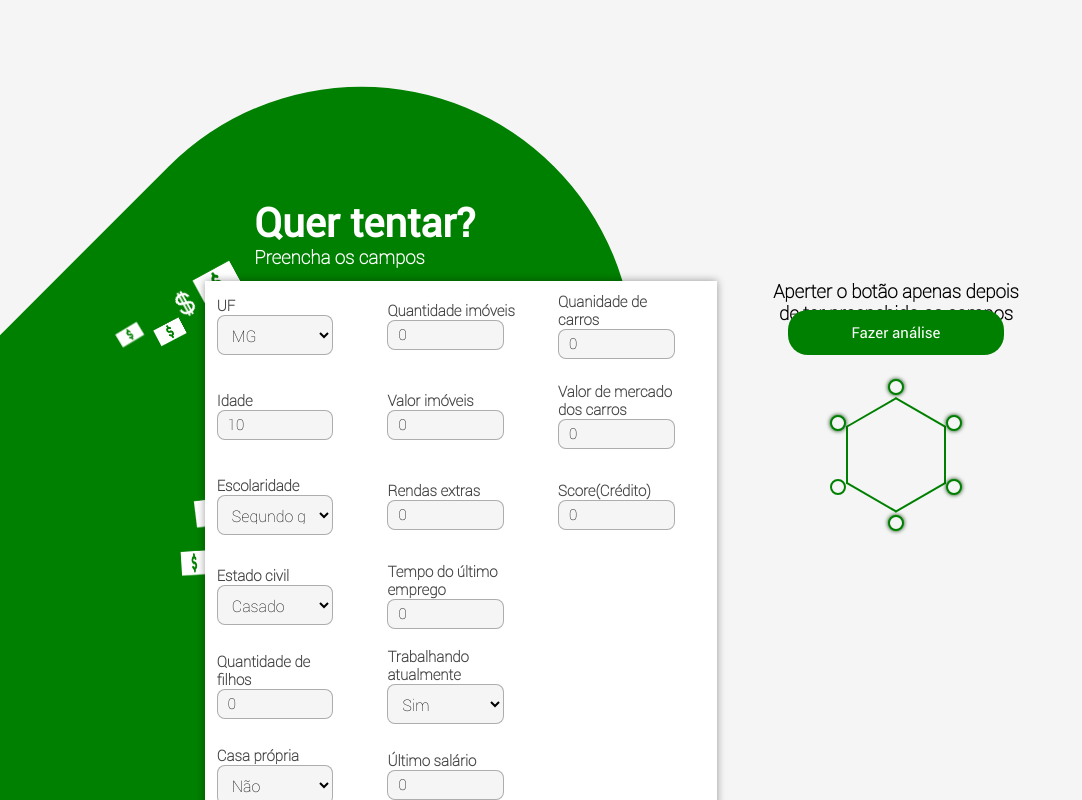
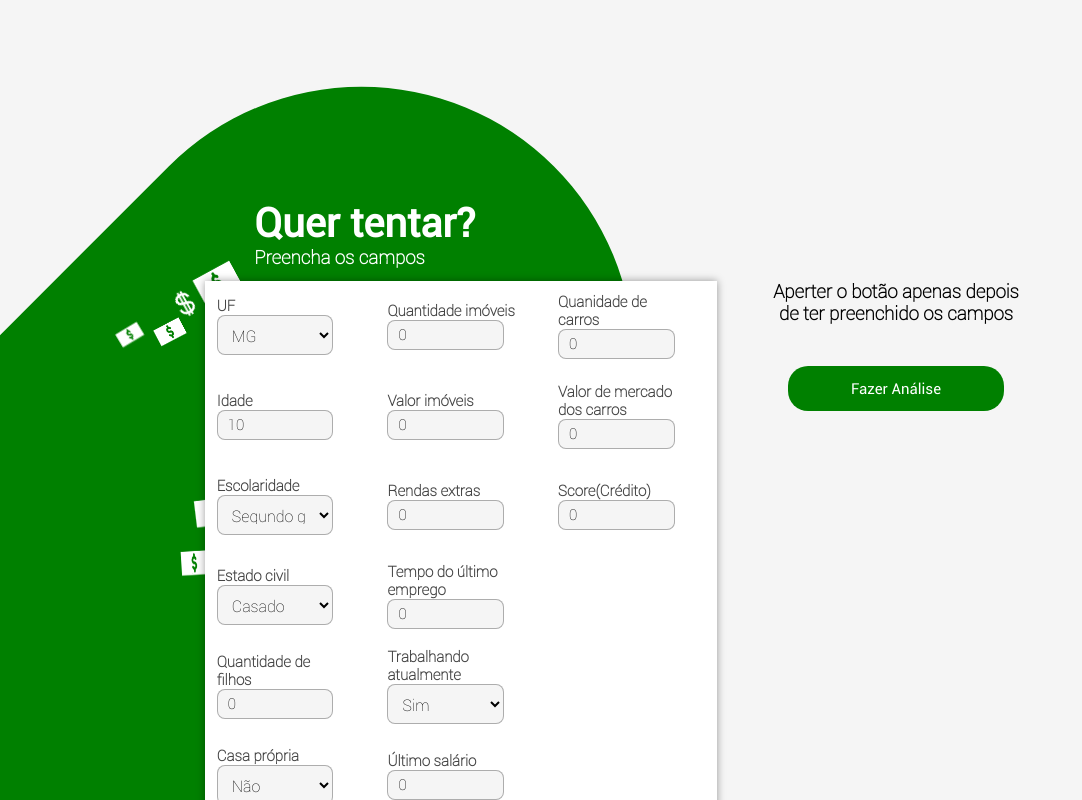
Before and after one commit to vitorfail/emprestimo, a React (Create React App) app: page / in a window 1280 px wide. Shown: the whole page, without its empty margins (0-1082 px from the left). Built offline with nearby package versions, Linux system fonts and the light colour scheme.

Commit message:
concertadno loading

```diff
--- a/src/App.css
+++ b/src/App.css
@@ -47,6 +47,7 @@ body{
 
 }
 .emprestimo .result h3{
+	height: 100px;
 	text-align: center;
 	width: 70%;
 }
--- a/src/App.js
+++ b/src/App.js
@@ -13,7 +13,9 @@ import Loading from './componentes/Loading';
 
 
 function App(){
+	const [status, setstatus] = useState("Fazer Análise")
 	const imagens = [C1, C2, C3,C1, C4, C3,C1, C2, C3,C1, C4, C3, C1, C4, C3, C1, C2, C3, C1, C4, C3]
+	const [comecar, setcomecar] = useState(false)
 	const [inicio, setinicio] = useState(false)
 	const [aprovado, setaprovado] = useState(false)
 	const [UF, setUF ] = useState(0)
@@ -33,6 +35,8 @@ function App(){
 	const [SCORE_CREDITO, setSCORE_CREDITO ] = useState(0)
 
 	function analise(){
+		setcomecar(true)
+		setstatus("Aguarde.....")
 		axios.post('https://ia-emprestimo-production.up.railway.app/', {dados:[ UF, IDADE, ESCOLARIDADE, ESTADO_CIVIL, QT_FILHOS, CASA_PROPRIA,
 			QT_IMOVEIS,  VL_IMOVEIS, OUTRA_RENDA_VALOR, TEMPO_ULTIMO_EMPREGO_MESES,
 			TRABALHANDO_ATUALMENTE, ULTIMO_SALARIO,
@@ -48,7 +52,10 @@ function App(){
 			}
 		})
 		.catch(error => {
-			console.log('deu errado')
+			setTimeout(function(){
+				setcomecar(false);
+				setstatus("Fazer Análise")
+			}, 7000)
 		})
 	}
 	useEffect(() => {
@@ -158,8 +165,8 @@ function App(){
 				</div>
 				<div className='result'>
 					<h3>Aperter o  botão apenas depois de ter preenchido os campos</h3>
-					<button>Fazer análise</button>
-					<Loading largura={200} ></Loading>
+					<button onClick={() => analise()}>{status} </button>
+					<Loading show={comecar?"flex":"none"} largura={200} ></Loading>
 				</div>
 			</div>
 						<div className='info'>
--- a/src/componentes/Loading/index.css
+++ b/src/componentes/Loading/index.css
@@ -3,74 +3,141 @@
     justify-content: center;
     align-items: center;
 }
-.loading .bola{
-    animation: bola 1s ease-in-out infinite;
-    background: whitesmoke;
-    position: absolute;
-    border-radius: 50%;
-    height: 2vh;
-    width: 2vh;
+.dedos{
+    justify-content: center;
+    align-items: center;
+    display: flex;
+    height: 60%;
+    width: 90%;
+}
+.dedos div span{
+    display: flex;
+    width: 80%;
+    height: 20%;
+    border-top-left-radius: 20px;
+    border-top-right-radius: 20px;
+    background: var(--cor);
+    margin-bottom: 10px;
+}
+.dedos div:nth-child(1), .dedos div:nth-child(2), .dedos div:nth-child(3), .dedos div:nth-child(4){
+    border-radius: 10px;
     border: 2px solid var(--cor);
+    width: 15%;
+    display: flex;
+    align-items: flex-end;
+    justify-content: center;
+    background: white;
 }
-.loading .bola:nth-child(1){
-    margin-left: -50%;
-    margin-top: -10%;
+.dedos div:nth-child(1){
+    animation: dedo1 1.5s linear infinite;
+    animation-duration: 0.9s;
+    height: 60%;
 }
-.load {
-    position: absolute;
-    border-left: 2px solid var(--cor);
-    border-right: 2px solid var(--cor);
-    background-color: transparent; /* Cor de fundo para visualização */
-  }
-.load:nth-child(2){
-    transform: rotateZ(60deg);
+.dedos div:nth-child(2){
+    animation: dedo2 0.5s linear infinite;
+    animation-duration: 0.9s;
+    height: 70%;
 }
-.load:nth-child(3){
-    transform: rotateZ(120deg);
-}
-.bola:nth-child(4){
-    margin-top: 17vh;
-}
-.bola:nth-child(5){
-    margin-left: 14.5vh;
-    margin-top: 8vh;
-}
-.bola:nth-child(6){
-    margin-left: 14.5vh;
-    margin-top: -8vh;
-}
-.bola:nth-child(7){
-    margin-top: -17vh;
-}
-.bola:nth-child(8){
-    margin-left: -14.5vh;
-    margin-top: -8vh;
-}
-.bola:nth-child(9){
-    margin-left: -14.5vh;
-    margin-top: 8vh;
-}
-.bola:nth-child(4), .bola:nth-child(5),
-.bola:nth-child(6),.bola:nth-child(7),
-.bola:nth-child(8), .bola:nth-child(9){
-    animation-delay: calc(1s *var(--i));
-}
-.loading .barras{
-    position: absolute;
-    width: 80%;
+.dedos div:nth-child(3){
+    animation: dedo3 1.5s linear infinite;
+    animation-duration: 0.8s;
     height: 80%;
 }
-.loading .barras .bar span:nth-child(1){
-    width: 100%;
-    height: 12%;
-    background: var(--cor);
+.dedos div:nth-child(4){
+    animation: dedo2 2.5s linear infinite;
+    animation-duration: 0.7s;
+    height: 70%;
 }
 @keyframes bola {
+    from {
+        transform: rotateZ(0deg);
+    }
+    to {
+        transform: rotateZ(360deg);
+    }
+}
+@keyframes indo {
+    from {
+        transform: rotateZ(0deg);
+    }
+    to {
+        transform: rotateZ(-360deg);
+        }
+    }
+@keyframes voltando {
+    from{
+        transform: rotateZ(360deg);
+    }
+}
+@keyframes dedo1 {
     0%{
-        box-shadow: 0px 0px 0px black;
+        transform: rotate3d(0, 0, 0, 45deg);
+        height: 60%;
+    }
+    30%{
+        height: 60%;
+        margin-top: 0px;
+    }
+    50%{
+        transform: rotate3d(1, 0, 0, 25deg);
+        height: 50%;
+        margin-top: -50px;
+    }
+    70%{
+        height: 50%;
+        margin-top: -50px;
+
     }
     100%{
-        box-shadow: 0px 0px 10px var(--cor);
+        height: 60%;
+        margin-top: 0px;
+    }
+}
+@keyframes dedo2 {
+    0%{
+        transform: rotate3d(0, 0, 0, 45deg);
+        height: 70%;
+    }
+    30%{
+        margin-top: 0px;
+        height: 70%;
+    }
+    50%{
+        transform: rotate3d(1, 0, 0, 17deg);
+        height: 60%;
+        margin-top: -50px;
+    }
+    70%{
+        height: 60%;
+        margin-top: -50px;
 
     }
+    100%{
+        height: 70%;
+        margin-top: 0px;
+    }
 }
+@keyframes dedo3 {
+    0%{
+        transform: rotate3d(0, 0, 0, 45deg);
+        height: 80%;
+    }
+    30%{
+        margin-top: 0px;
+        height: 80%;
+    }
+    50%{
+        transform: rotate3d(1, 0, 0, 15deg);
+        height: 70%;
+        margin-top: -50px;
+    }
+    70%{
+        height: 70%;
+        margin-top: -50px;
+
+    }
+    100%{
+        height: 80%;
+        margin-top: 0px;
+    }
+}
--- a/src/componentes/Loading/index.js
+++ b/src/componentes/Loading/index.js
@@ -3,26 +3,24 @@ import React from 'react';
 import './index.css'
 export default function Loading(props){
     return(
-        <div style={{width:props.largura+"px",height:props.largura+"px"}}  className="loading">
-            <div style={{width:props.largura/2+"px",height:(props.largura/2)/1.73190162799+"px"}}  className='load'></div>
-            <div  style={{width:props.largura/2+"px",height:(props.largura/2)/1.73190162799+"px"}}  className='load'></div>
-            <div  style={{width:props.largura/2+"px",height:(props.largura/2)/1.73190162799+"px"}}  className='load'></div>
-            <div style={{"--i":1}} className='bola'></div>
-            <div style={{"--i":2}} className='bola'></div>
-            <div style={{"--i":3}} className='bola'></div>
-            <div style={{"--i":4}} className='bola'></div>
-            <div style={{"--i":5}} className='bola'></div>
-            <div style={{"--i":6}} className='bola'></div>
-            <div className='barras'>
-                <div className='bar'>
+        <div style={{display:props.show, width:props.largura+"px",height:props.largura+"px"}}  className="loading">
+            <div className='dedos'>
+                <div>
                     <span></span>
                 </div>
-                <div className='bar'>
+                <div>
+                    <span></span>
+                </div>
+                <div>
+                    <span></span>
+                </div>
+                <div>
+                    <span></span>
+                </div>
+                <div>
                     <span></span>
                 </div>
             </div>
-
-
         </div>
     )
 }
--- a/src/index.css
+++ b/src/index.css
@@ -1,3 +1,4 @@
 :root{
     --cor:green;
+    --cor2:rgb(38, 216, 38);
 }
```
